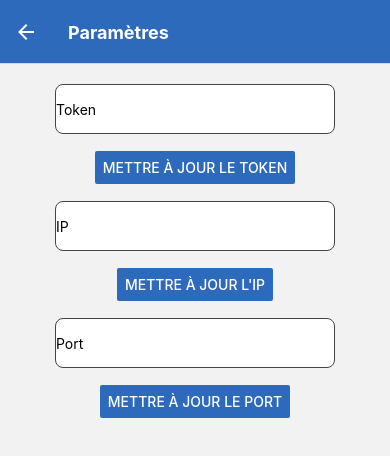
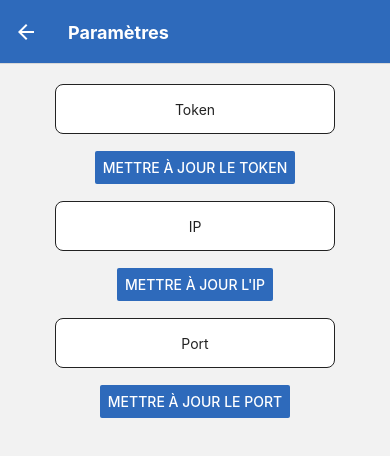
Before and after one commit to oskardn/sikontrol-app, a React Native app: screen /Settings in a window 390 px wide. Shown: the top 456 px of the page. Built offline with nearby package versions, Linux system fonts and the light colour scheme.

Commit message:
add text color to input

```diff
--- a/src/components/Home.js
+++ b/src/components/Home.js
@@ -64,7 +64,10 @@ const Home = ({ navigation }) => {
 			<Separator />
 
 			<View style={{ width: "33%" }}>
-				<Button title="Connexion" onPress={vConnection} />
+				<Button
+					title="Connexion"
+					onPress={vConnection}
+					color={"#2e6abb"} />
 			</View>
 
 			<Separator />
@@ -75,6 +78,7 @@ const Home = ({ navigation }) => {
 					onPress={() => {
 						navigation.navigate("Settings");
 					}}
+					color={"#2e6abb"}
 				/>
 			</View>
 		</View>
--- a/src/components/Settings.js
+++ b/src/components/Settings.js
@@ -86,6 +86,7 @@ const Settings = () => {
 				<TextInput
 					secureTextEntry={true}
 					placeholder="Token"
+					placeholderTextColor="#222"
 					onChangeText={(sValue) => (sTokenSettings = sValue)}
 					style={oStyles.inputText}
 				/>
@@ -106,6 +107,7 @@ const Settings = () => {
 					keyboardType="number-pad"
 					secureTextEntry={false}
 					placeholder="IP"
+					placeholderTextColor="#222"
 					onChangeText={(nValue) => (nIpSettings = nValue)}
 					style={oStyles.inputText}
 				/>
@@ -126,6 +128,7 @@ const Settings = () => {
 					keyboardType="number-pad"
 					secureTextEntry={false}
 					placeholder="Port"
+					placeholderTextColor="#222"
 					onChangeText={(nValue) => (nPortSettings = nValue)}
 					style={oStyles.inputText}
 				/>
@@ -162,6 +165,8 @@ const oStyles = StyleSheet.create({
 		backgroundColor: "#FFF",
 		borderRadius: 8,
 		borderWidth: 1,
-		borderColor: "#444",
+		borderColor: "#222",
+		textAlign: 'center',
+		color: '#222'
 	},
 });
```
